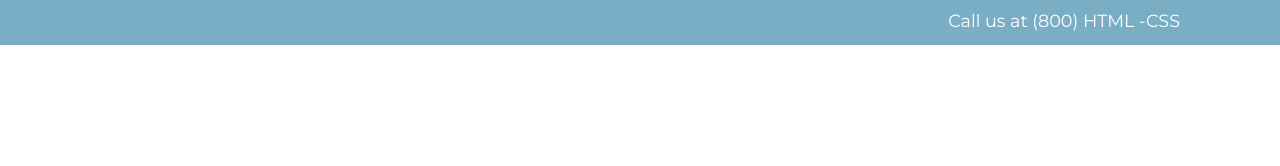
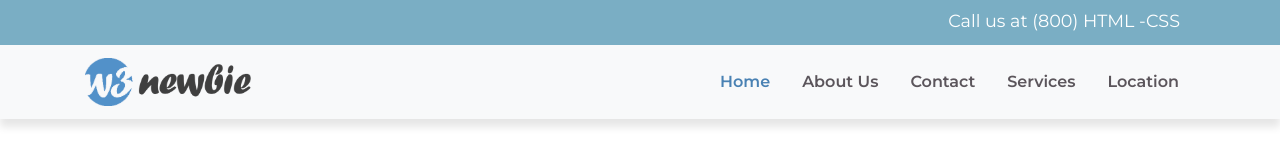
Before and after one commit to barkotenicholas/Bootstrapwebsite, a plain HTML site: page index.html in a window 1280 px wide. Drawn offline with nearby package versions, Linux system fonts and the light colour scheme.

Commit message:
Added nav bar

```diff
--- a/css/style.css
+++ b/css/style.css
@@ -20,8 +20,25 @@ body {
 
   /*============= NAVIGATION =============*/
 
-
-
+  .navbar-brand img{
+      height: 3rem;
+  }
+  .navbar{
+      font-size: 1.15rem;
+      font-weight: 600;
+      font-size: 1rem;
+      box-shadow: 0 .5rem .5rem rgba(0, 0, 0, .1);
+      z-index: 1;
+  }
+  .nav-item{
+      padding: .5rem;
+  }
+  .nav-link{
+      color: #5b555b!important;
+  }
+  .nav-link.active,.nav-link:hover{
+    color: #4981b3!important;
+}
   /*============= CAROUSEL =============*/
 
 
--- a/index.html
+++ b/index.html
@@ -30,7 +30,29 @@
     </div>
     <!-- End Top Bar -->
 
+    <nav class="navbar bg-light navbar-ligth navbar-expand-lg">
+        <div class="container">
+            <a href="index.html" class="navbar-brand">
+                <img src="images/logo.png" alt="logo" title="Logo">
+            </a>
+            <button class="navbar-toggler" type="button" data-toggle="collapse" data-target="#responsive">
+                <span class="navbar-toggler-icon">
 
+                </span>
+            </button>
+
+            <div class="collapse navbar-collapse" id="responsive">
+                <ul class="navbar-nav ml-auto">
+                    <li class="nav-item"><a href="#" class="nav-link active">Home</a></li>
+                    <li class="nav-item"><a href="#" class="nav-link">About Us</a></li>
+                    <li class="nav-item"><a href="#" class="nav-link">Contact</a></li>
+                    <li class="nav-item"><a href="#" class="nav-link">Services</a></li>
+                    <li class="nav-item"><a href="#" class="nav-link">Location</a></li>
+                </ul>
+            </div>
+
+        </div>
+    </nav>
     <!-- Navigation -->
 
     <!-- End Navigation -->
```
